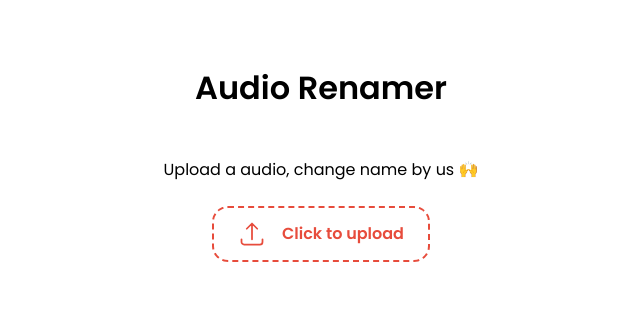
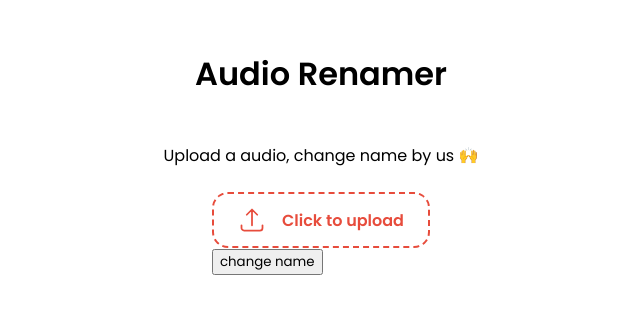
Before and after one commit to nafasebra/audio-renamer, a React (Vite) app: page / in a window 1280 px wide. Shown: the part 248-562 px from the top of the page, without its empty margins (319-959 px from the left). Built offline with nearby package versions, Linux system fonts and the light colour scheme.

Commit message:
crease seperate source file for handle change filename method

```diff
--- a/package.json
+++ b/package.json
@@ -1,18 +1,20 @@
 {
+  "type": "module",
   "name": "audio-renamer",
   "private": true,
   "version": "0.0.0",
-  "type": "module",
   "scripts": {
     "dev": "vite",
     "build": "tsc && vite build",
     "preview": "vite preview"
   },
   "dependencies": {
+    "node-id3": "^0.2.6",
     "react": "^18.2.0",
     "react-dom": "^18.2.0"
   },
   "devDependencies": {
+    "@types/node": "^18.15.3",
     "@types/react": "^18.0.28",
     "@types/react-dom": "^18.0.11",
     "@vitejs/plugin-react-swc": "^3.0.0",
--- a/src/App.tsx
+++ b/src/App.tsx
@@ -1,4 +1,3 @@
-import { useState } from 'react'
 import FileInput from './components/FileInput'
 
 function App() {
--- a/src/components/FileInput.tsx
+++ b/src/components/FileInput.tsx
@@ -1,4 +1,6 @@
-import { ChangeEvent, FormEvent, useState } from "react";
+import { ChangeEvent, useState } from "react";
+
+import { handleChangeFilename } from "../libs/ChangeFilename";
 
 function FileInput() {
   const [filename, setFilename] = useState("");
@@ -37,6 +39,10 @@ function FileInput() {
         accept="audio/mp3,audio/*;capture=microphone"
         onChange={handleChange}
       />
+
+      <button>
+        change name
+      </button>
     </label>
   );
 }
--- /dev/null
+++ b/src/libs/ChangeFilename.ts
@@ -0,0 +1,10 @@
+import NodeID3 from "node-id3";
+
+export function handleChangeFilename() {
+  const filebuffer = Buffer.from("Some Buffer of a (mp3) file")
+  const filepath: string = "C:\\nafas\\Desktop\\9d73024f3e986e62a205b81506.mp3"
+  let audioTitle: string = "";
+  NodeID3.read(filepath, (tags: any) => {
+    console.log(tags)
+  })
+}
```
Also changed, not shown: 1 other file (tests, documents, lock files or other folders).
